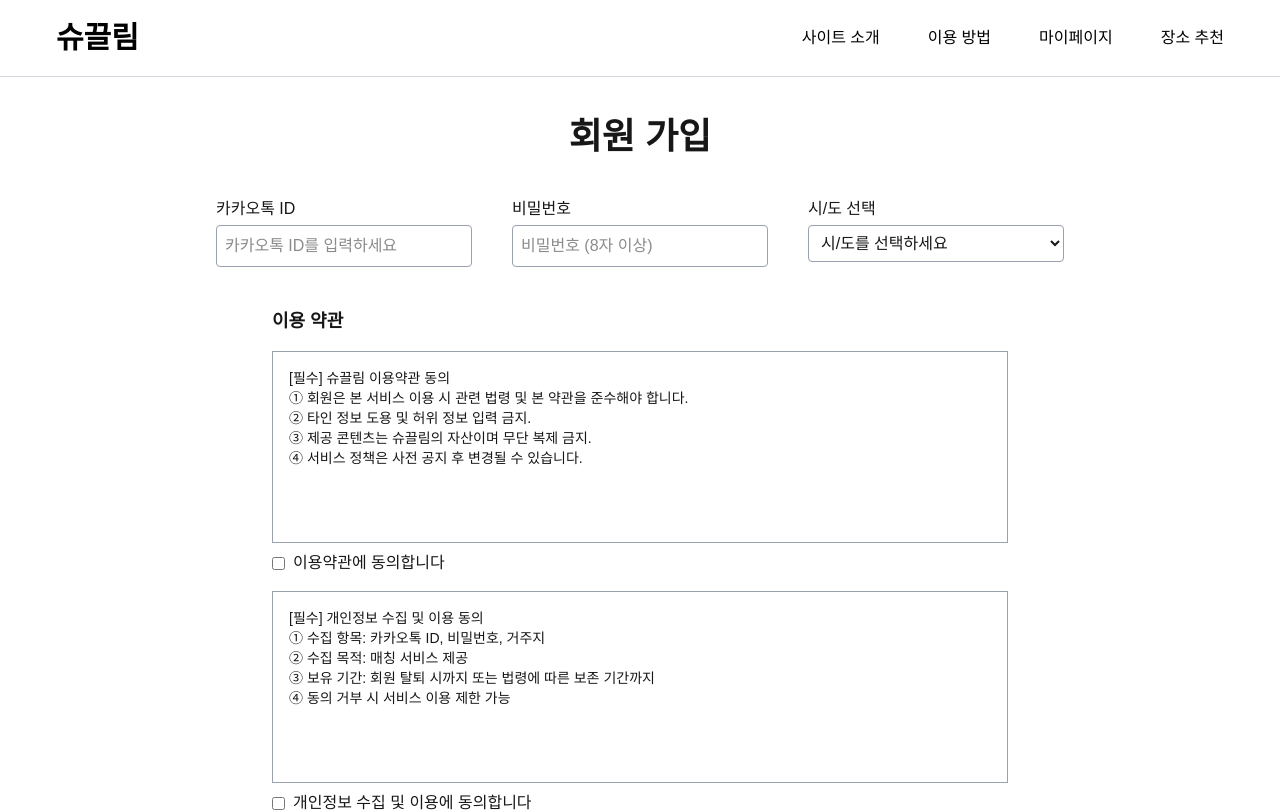
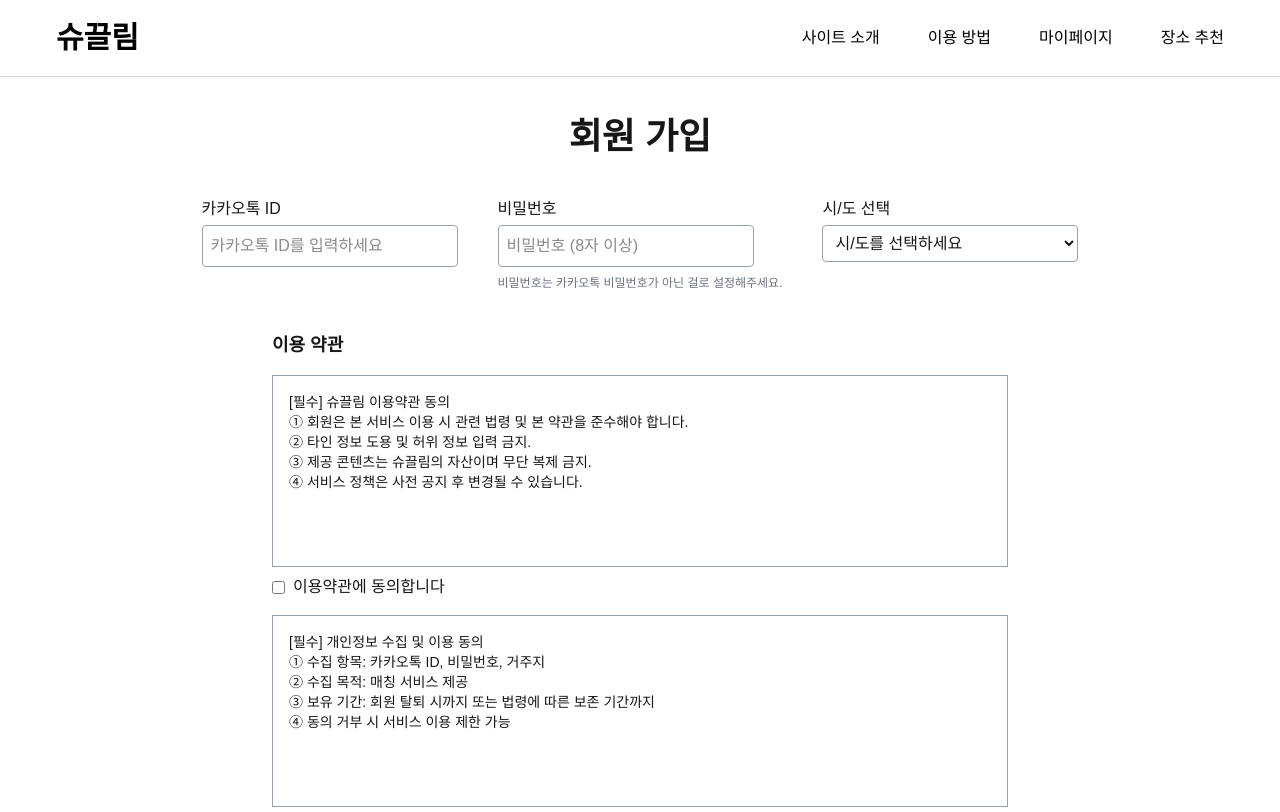
Before and after one commit to CSID-DGU/2025-1-DSCD-outsider-2, a Next.js app in the folder frontend/: page /signup in a window 1280 px wide. Shown: the top 812 px of the page. Built offline with nearby package versions, Linux system fonts and the light colour scheme.

Commit message:
비번설정 안내멘트 추가

```diff
--- a/frontend/src/app/signup/page.js
+++ b/frontend/src/app/signup/page.js
@@ -82,6 +82,9 @@ export default function Signup() {
             placeholder="비밀번호 (8자 이상)"
             className="w-64 p-2 border border-gray-400 rounded"
           />
+          <p className="text-xs text-gray-500 mt-1">
+          비밀번호는 카카오톡 비밀번호가 아닌 걸로 설정해주세요.
+          </p>
         </div>
 
         <div className="flex flex-col gap-1">
```
